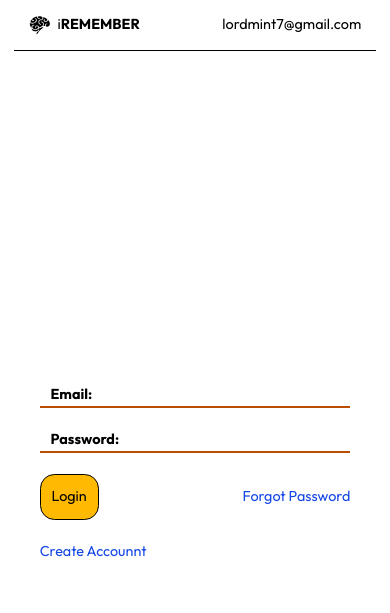
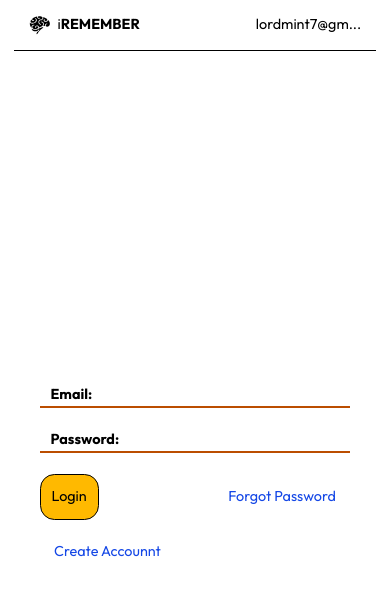
Before and after one commit to Mintlord3ttah/iREMEMBER, a React (Vite) app in the folder iREMEMBER/: page /Auth/Login in a window 390 px wide. Shown: the top 613 px of the page. Built offline with nearby package versions, Linux system fonts and the light colour scheme.

Commit message:
made form responsive

```diff
--- a/iREMEMBER/src/PAGES/Login.jsx
+++ b/iREMEMBER/src/PAGES/Login.jsx
@@ -1,7 +1,7 @@
 import AuthForm from "../UI/AuthForm";
 
 export default function Login() {
-  return <div className="h-screen flex justify-center items-center">
+  return <div className="h-screen flex justify-center items-center px-4">
     <AuthForm submitlabel={"Login"}
               redirectlabel={"Forgot Password"}
               redirectURL={"/Auth/Signup"}
--- a/iREMEMBER/src/PAGES/Signup.jsx
+++ b/iREMEMBER/src/PAGES/Signup.jsx
@@ -2,12 +2,12 @@ import React from 'react'
 import AuthForm from '../UI/AuthForm'
 
 export default function Signup() {
-  return <div className="h-screen flex justify-center items-center">
+  return <div className="h-screen flex justify-center items-center px-4">
 
   <AuthForm submitlabel={"Signup"} redirectlabel={"Have an account? Login"} redirectURL={"/Auth/Login"}>
     <label className={`border-b-2 border-amber-700 flex gap-4 items-center px-3`}>
   <span className='font-bold'>Names:</span>
-  <input type="text"  className="w-full bg-transparent outline-none" />
+  <input type="text"  className="w-full bg-transparent outline-none" required />
 </label>
   </AuthForm>
   </div>
--- a/iREMEMBER/src/UI/AuthForm.jsx
+++ b/iREMEMBER/src/UI/AuthForm.jsx
@@ -7,17 +7,17 @@ export default function AuthForm({children, submitlabel, createAcc, redirectlabe
         {children}
         <label className={`border-b-2 border-amber-700 flex gap-4 items-center px-3`}>
   <span className='font-bold'>Email:</span>
-  <input type="text"  className="w-full bg-transparent outline-none" />
+  <input type="text"  className="w-full bg-transparent outline-none" required />
 </label>
         <label className={`border-b-2 border-amber-700 flex gap-4 items-center px-3`}>
   <span className='font-bold'>Password:</span>
-  <input type="text"  className="w-full bg-transparent outline-none" />
+  <input type="text"  className="w-full bg-transparent outline-none" required />
 </label>
-<label className="flex justify-between items-center">
+<div className="flex justify-between items-center">
         <input type="submit" value={submitlabel} className="p-3 border cursor-pointer hover:bg-amber-500 bg-amber-400 rounded-2xl" />
-        <span onClick={()=>navigate(redirectURL)} className="text-blue-700 hover:font-bold cursor-pointer">{redirectlabel}</span>
-</label>
-<p onClick={()=>navigate("/Auth/Signup")} className="text-blue-700 hover:font-bold cursor-pointer">
+        <span onClick={()=>navigate(redirectURL)} className="text-blue-700 hover:bg-blue-200 px-4 rounded-sm cursor-pointer">{redirectlabel}</span>
+</div>
+<p onClick={()=>navigate("/Auth/Signup")} className="text-blue-700 w-fit hover:bg-blue-200 px-4 rounded-sm cursor-pointer">
 {createAcc}
 </p>
     </form>
--- a/iREMEMBER/src/UI/Navigation.jsx
+++ b/iREMEMBER/src/UI/Navigation.jsx
@@ -1,5 +1,6 @@
 import { useNavigate } from "react-router-dom";
 import Logo from "./Logo";
+import { truncateStr } from "../utils/utility";
 
 export default function Navigation() {
   const navigate = useNavigate()
@@ -8,15 +9,8 @@ export default function Navigation() {
       <div className="flex justify-between items-center border-b px-12 max-[600px]:px-4  py-4">
         <Logo />
 
-        <p>lordmint7@gmail.com</p>
+        <p>{truncateStr("lordmint7@gmail.com", 12)}</p>
 
-        {/* <div className="flex gap-2 ">
-          <GreenBtn onClick={()=>navigate("/app")} p="p-2">Login</GreenBtn>
-          <GreenBtn p="p-2" bg="transparent">Sign Up</GreenBtn>
-        </div> */}
-        {/* <div className="flex gap-4">
-            <GreenBtn p="p-2">+ ADD</GreenBtn>
-        </div> */}
       </div>
     </nav>
   )
```
